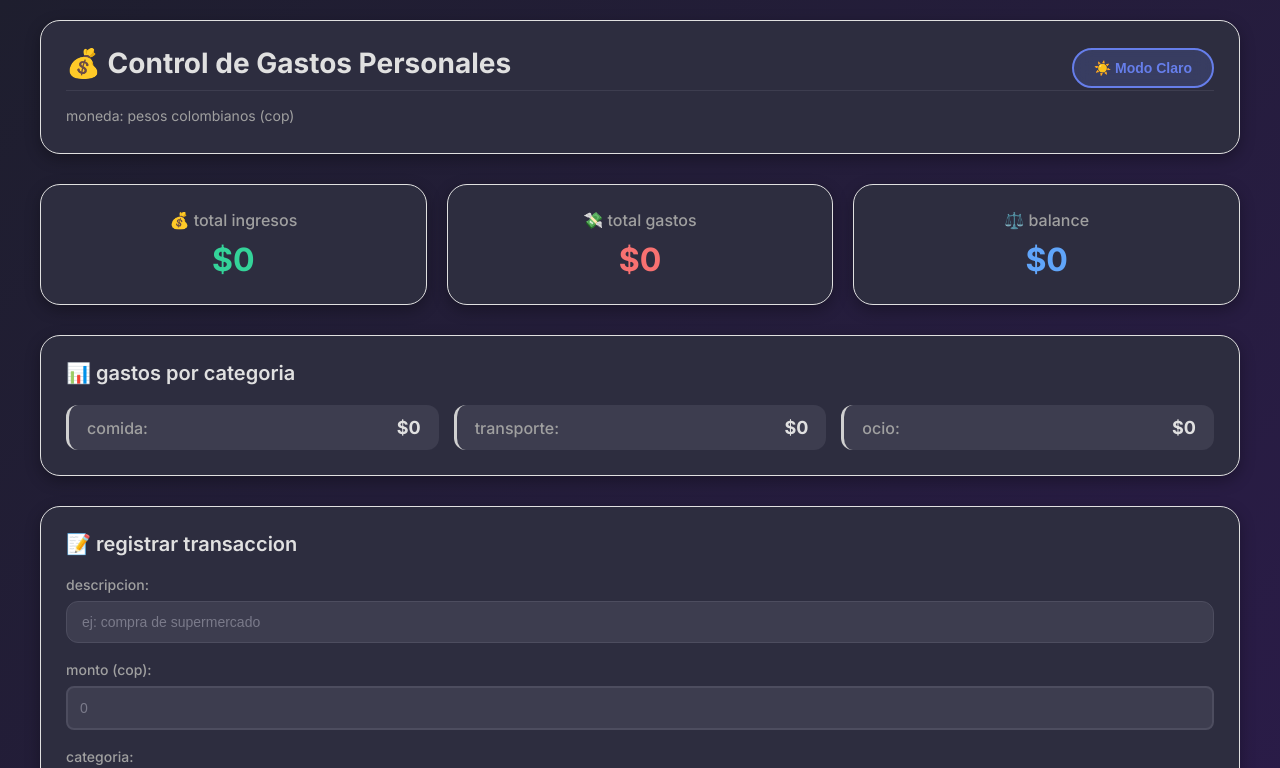
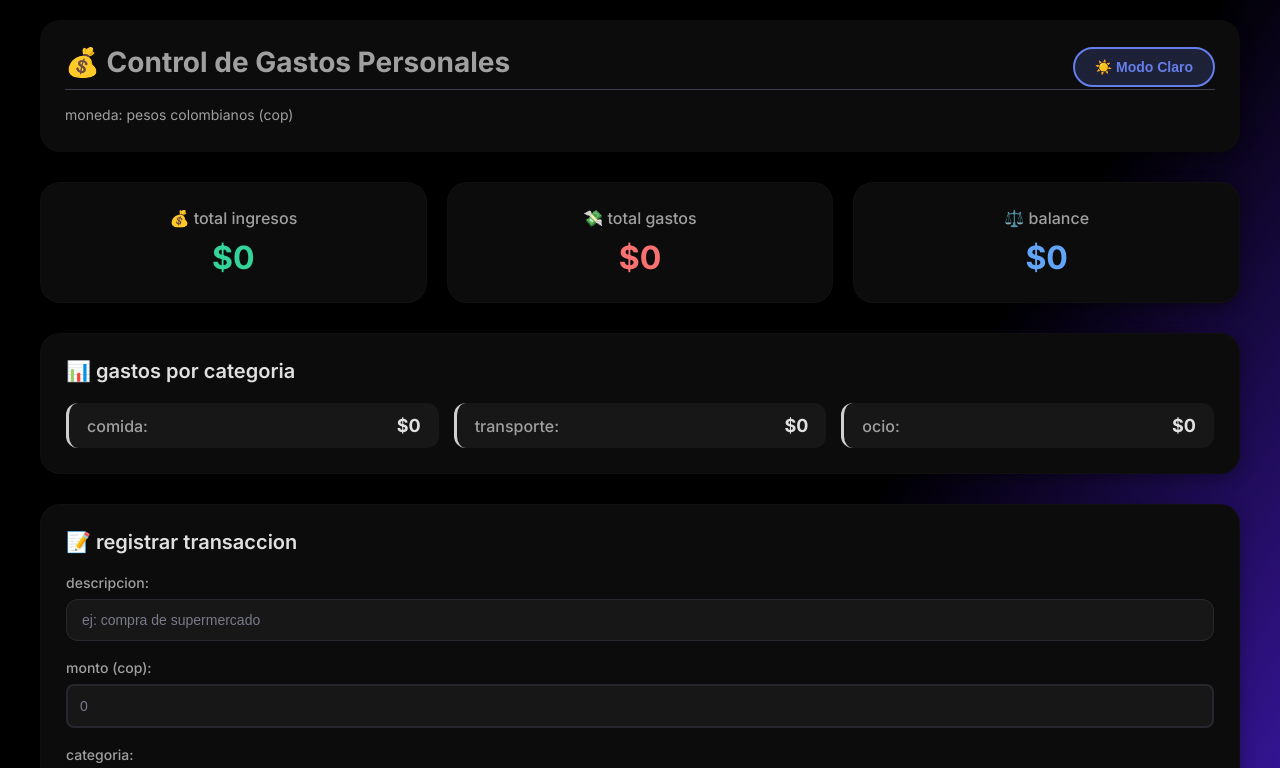
Before and after one commit to Ardilajose/TRACKER_API, a plain HTML site: page frontend/index.html in a window 1280 px wide. Both pictures are taken after a click on the button "🌙 Modo Oscuro". Shown: the top 768 px of the page. Drawn offline with Linux system fonts and the light colour scheme; no server answers.

Commit message:
paleta de color del tema oscuro reajustada

```diff
--- a/frontend/style.css
+++ b/frontend/style.css
@@ -22,7 +22,6 @@ header {
     border-radius: 20px;
     padding: 25px;
     margin-bottom: 30px;
-    border: 1px solid #e0e0e0;
     box-shadow: 0 10px 30px rgba(0,0,0,0.05);
     transition: transform 0.3s ease, box-shadow 0.3s ease;
 }
@@ -63,7 +62,7 @@ header:hover {
     border-radius: 20px;
     padding: 25px;
     text-align: center;
-    border: 1px solid #e0e0e0;
+    border: 1px solid #20202037;
     box-shadow: 0 5px 15px rgba(0,0,0,0.05);
     transition: all 0.3s cubic-bezier(0.4, 0, 0.2, 1);
 }
@@ -141,7 +140,7 @@ header:hover {
     border-radius: 20px;
     padding: 25px;
     margin-bottom: 30px;
-    border: 1px solid #e0e0e0;
+    border: 1px solid #20202037;
     transition: all 0.3s ease;
 }
 
@@ -198,7 +197,7 @@ header:hover {
     border-radius: 20px;
     padding: 25px;
     margin-bottom: 30px;
-    border: 1px solid #e0e0e0;
+    border: 1px solid #20202037;
     transition: all 0.3s ease;
 }
 
@@ -295,7 +294,7 @@ header:hover {
     background: linear-gradient(135deg, #ffffff 0%, #fafafa 100%);
     border-radius: 20px;
     padding: 25px;
-    border: 1px solid #e0e0e0;
+    border: 1px solid #20202037;
     transition: all 0.3s ease;
 }
 
@@ -514,14 +513,14 @@ header:hover {
 }
 
 .theme-toggle:hover {
-    background: #667eea;
+    background: #5521f177;
     color: white;
     transform: scale(1.05);
 }
 
-/* ========== TEMA OSCURO ========== */
+/* tema oscuro */
 body.dark-mode {
-    background: linear-gradient(135deg, #1e1e2e 0%, #2d1b4e 100%);
+    background: linear-gradient(125deg, #000000 55%, #5521F1 100%);
 }
 
 body.dark-mode header,
@@ -529,12 +528,12 @@ body.dark-mode .card,
 body.dark-mode .categories-section,
 body.dark-mode .form-section,
 body.dark-mode .transactions-section {
-    background: #2d2d3f;
+    background: #0C0C0C;
     box-shadow: 0 5px 15px rgba(0,0,0,0.3);
 }
 
 body.dark-mode .header-content h1 {
-    color: #e0e0e0;
+    color: #a0a0a0;
 }
 
 body.dark-mode .subtitle {
@@ -569,7 +568,7 @@ body.dark-mode .transactions-section h2 {
 }
 
 body.dark-mode .category-item {
-    background: #3d3d4f;
+    background: #171717;
 }
 
 body.dark-mode .category-item span {
@@ -586,8 +585,8 @@ body.dark-mode .form-group label {
 
 body.dark-mode .form-group input,
 body.dark-mode .form-group select {
-    background: #3d3d4f;
-    border-color: #4d4d5f;
+    background: #171717;
+    border-color: #4d4d5f4e;
     color: #e0e0e0;
 }
 
```
